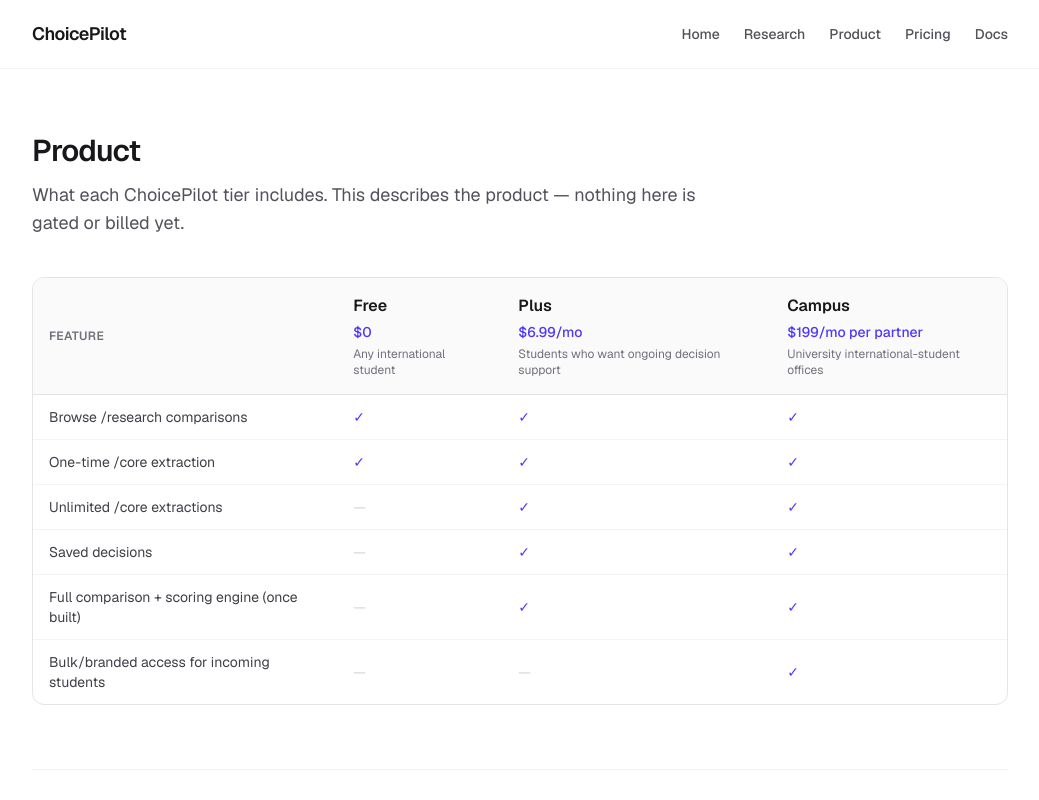
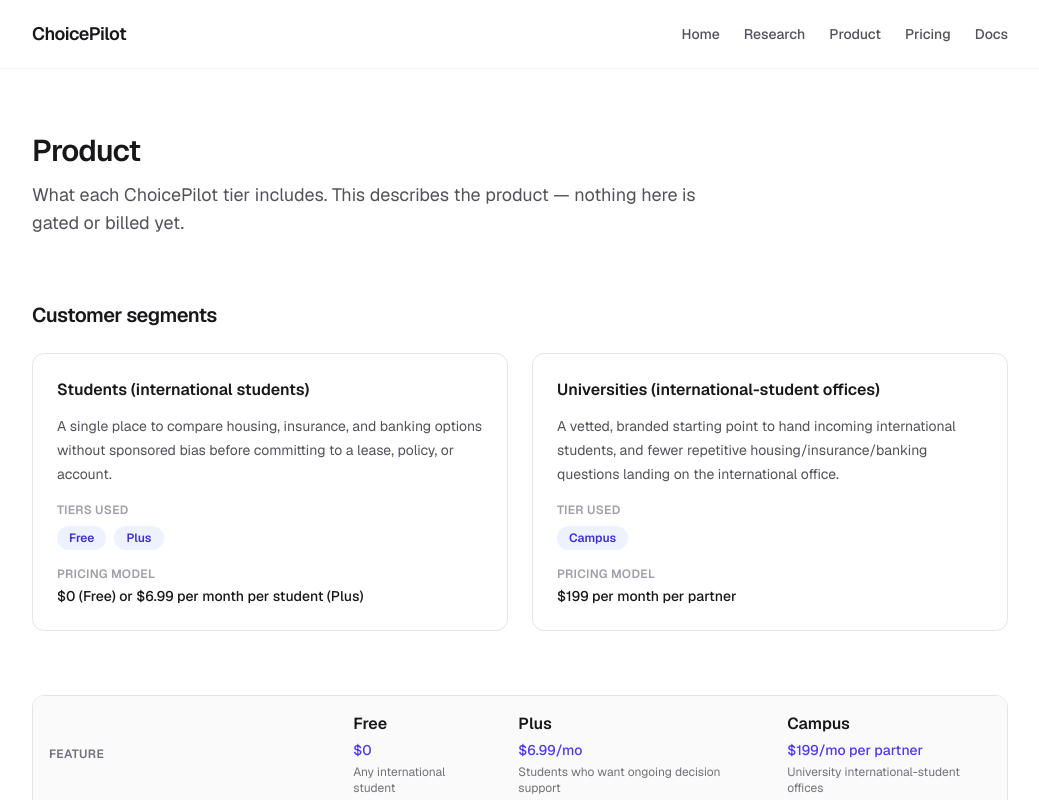
Before and after one commit to nedfau/choicepilot, a Next.js app: page /product in a window 1280 px wide. Shown: the top 800 px of the page, without its empty margins (120-1159 px from the left). Built offline with nearby package versions, Linux system fonts and the light colour scheme.

Commit message:
Add Customer segments section to /product
Adds a two-card Customer segments section (Students: Free/Plus, $0/$6.99 per student per month; Universities: Campus, $199 per partner per month) between the intro and the existing tier table. Tier table and feature map are unchanged.

```diff
--- a/src/app/product/page.tsx
+++ b/src/app/product/page.tsx
@@ -9,6 +9,28 @@
   price: string;
   audience: string;
 }
+
+interface Segment {
+  name: string;
+  needs: string;
+  tiers: string[];
+  pricingModel: string;
+}
+
+const SEGMENTS: Segment[] = [
+  {
+    name: "Students (international students)",
+    needs: "A single place to compare housing, insurance, and banking options without sponsored bias before committing to a lease, policy, or account.",
+    tiers: ["Free", "Plus"],
+    pricingModel: "$0 (Free) or $6.99 per month per student (Plus)",
+  },
+  {
+    name: "Universities (international-student offices)",
+    needs: "A vetted, branded starting point to hand incoming international students, and fewer repetitive housing/insurance/banking questions landing on the international office.",
+    tiers: ["Campus"],
+    pricingModel: "$199 per month per partner",
+  },
+];
 
 const TIERS: Tier[] = [
   { name: "Free", price: "$0", audience: "Any international student" },
@@ -108,7 +130,51 @@
         nothing here is gated or billed yet.
       </p>
 
-      <div className="mt-10 overflow-x-auto rounded-xl border border-zinc-200">
+      <div className="mt-16">
+        <h2 className="text-xl font-semibold tracking-tight text-zinc-900">
+          Customer segments
+        </h2>
+        <div className="mt-6 grid gap-6 sm:grid-cols-2">
+          {SEGMENTS.map((segment) => (
+            <div
+              key={segment.name}
+              className="rounded-xl border border-zinc-200 p-6"
+            >
+              <h3 className="text-base font-semibold text-zinc-900">
+                {segment.name}
+              </h3>
+              <p className="mt-3 text-sm leading-6 text-zinc-600">
+                {segment.needs}
+              </p>
+              <div className="mt-4">
+                <p className="text-xs font-semibold uppercase tracking-wide text-zinc-400">
+                  {segment.tiers.length > 1 ? "Tiers used" : "Tier used"}
+                </p>
+                <div className="mt-2 flex flex-wrap gap-2">
+                  {segment.tiers.map((tier) => (
+                    <span
+                      key={tier}
+                      className="inline-flex items-center rounded-full bg-indigo-50 px-3 py-1 text-xs font-semibold text-indigo-700"
+                    >
+                      {tier}
+                    </span>
+                  ))}
+                </div>
+              </div>
+              <div className="mt-4">
+                <p className="text-xs font-semibold uppercase tracking-wide text-zinc-400">
+                  Pricing model
+                </p>
+                <p className="mt-1 text-sm font-medium text-zinc-900">
+                  {segment.pricingModel}
+                </p>
+              </div>
+            </div>
+          ))}
+        </div>
+      </div>
+
+      <div className="mt-16 overflow-x-auto rounded-xl border border-zinc-200">
         <table className="w-full min-w-[720px] text-left text-sm">
           <thead className="border-b border-zinc-200 bg-zinc-50">
             <tr>
```
